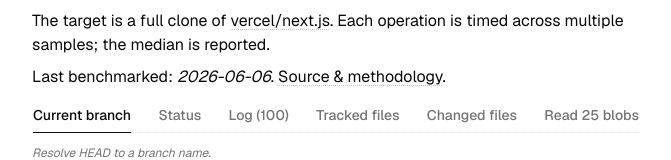
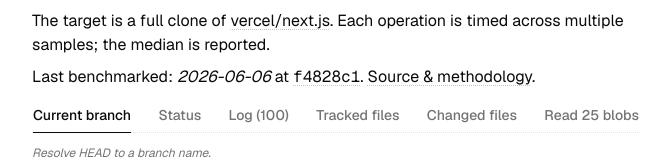
Before and after one commit to PunGrumpy/git-bench, a Next.js app in the folder apps/web/: page / in a window 1280 px wide. Shown: the part 217-377 px from the top of the page, without its empty margins (304-975 px from the left). Built offline with nearby package versions, Linux system fonts and the light colour scheme.

Commit message:
feat(bench): record benchmarked commit sha in repo metadata
Resolve HEAD at bench time and persist sha/shortSha in results.json.
Link the short sha on the dashboard for reproducibility.

```diff
--- a/apps/web/app/page.tsx
+++ b/apps/web/app/page.tsx
@@ -2,7 +2,7 @@ import type { Metadata } from "next";
 import { Suspense } from "react";
 
 import { Results } from "@/components/sections/results";
-import { benchData, repoSlug } from "@/lib/bench";
+import { benchData, repoCommitUrl, repoSlug } from "@/lib/bench";
 
 export const metadata: Metadata = {
   alternates: { canonical: "/" },
@@ -92,7 +92,17 @@ const Home = () => (
         reported.
       </p>
       <p>
-        Last benchmarked: <em>{benchData.lastBenchmarked ?? "not yet run"}</em>.{" "}
+        Last benchmarked: <em>{benchData.lastBenchmarked ?? "not yet run"}</em>{" "}
+        at{" "}
+        <a
+          href={repoCommitUrl}
+          target="_blank"
+          rel="noopener noreferrer"
+          className="underline decoration-muted-foreground/40 underline-offset-[3px] decoration-dotted decoration-1 hover:decoration-muted-foreground"
+        >
+          <code className="font-mono">{benchData.repo.shortSha}</code>
+        </a>
+        .{" "}
         <a
           href="https://github.com/PunGrumpy/git-bench#readme"
           target="_blank"
--- a/apps/web/lib/bench/index.tsx
+++ b/apps/web/lib/bench/index.tsx
@@ -48,7 +48,12 @@ export interface BenchResult {
 
 export interface BenchData {
   readonly lastBenchmarked: string | null;
-  readonly repo: { readonly url: string; readonly path: string };
+  readonly repo: {
+    readonly url: string;
+    readonly path: string;
+    readonly sha: string;
+    readonly shortSha: string;
+  };
   readonly operations: readonly BenchOperation[];
   readonly runners: readonly BenchRunner[];
   readonly results: readonly BenchResult[];
@@ -57,6 +62,8 @@ export interface BenchData {
 export const benchData = results as BenchData;
 
 export const repoSlug = benchData.repo.url.replace("https://github.com/", "");
+
+export const repoCommitUrl = `${benchData.repo.url}/commit/${benchData.repo.sha}`;
 
 export const BASELINE_RUNNER = "git-cli" as const satisfies RunnerId;
 
--- a/packages/bench/results.json
+++ b/packages/bench/results.json
@@ -2,6 +2,8 @@
   "lastBenchmarked": "2026-06-06",
   "repo": {
     "path": ".git-bench-repos/next.js",
+    "sha": "f4828c13e778dbe04c4a1e308ff29941536f091f",
+    "shortSha": "f4828c1",
     "url": "https://github.com/vercel/next.js"
   },
   "operations": [
```
Also changed, not shown: packages/bench/src/bench.ts (+10 -1 lines).
